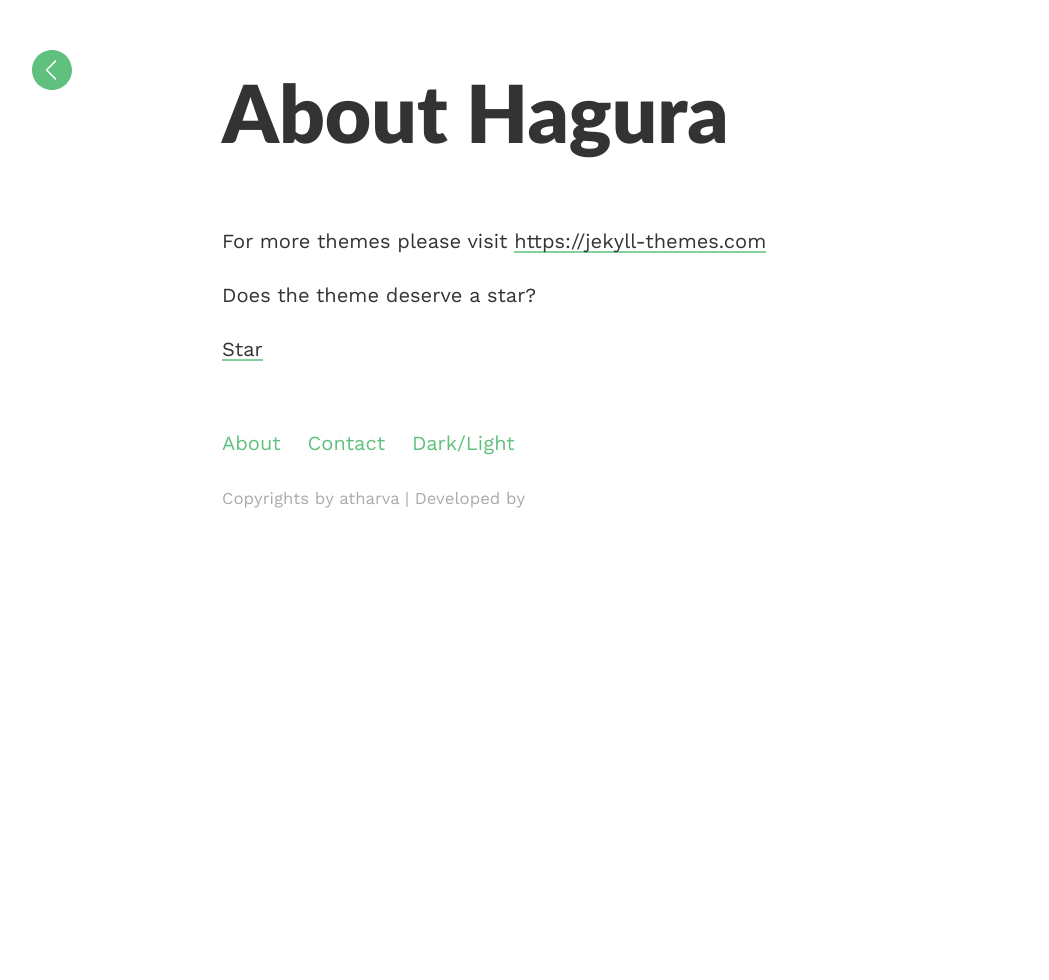
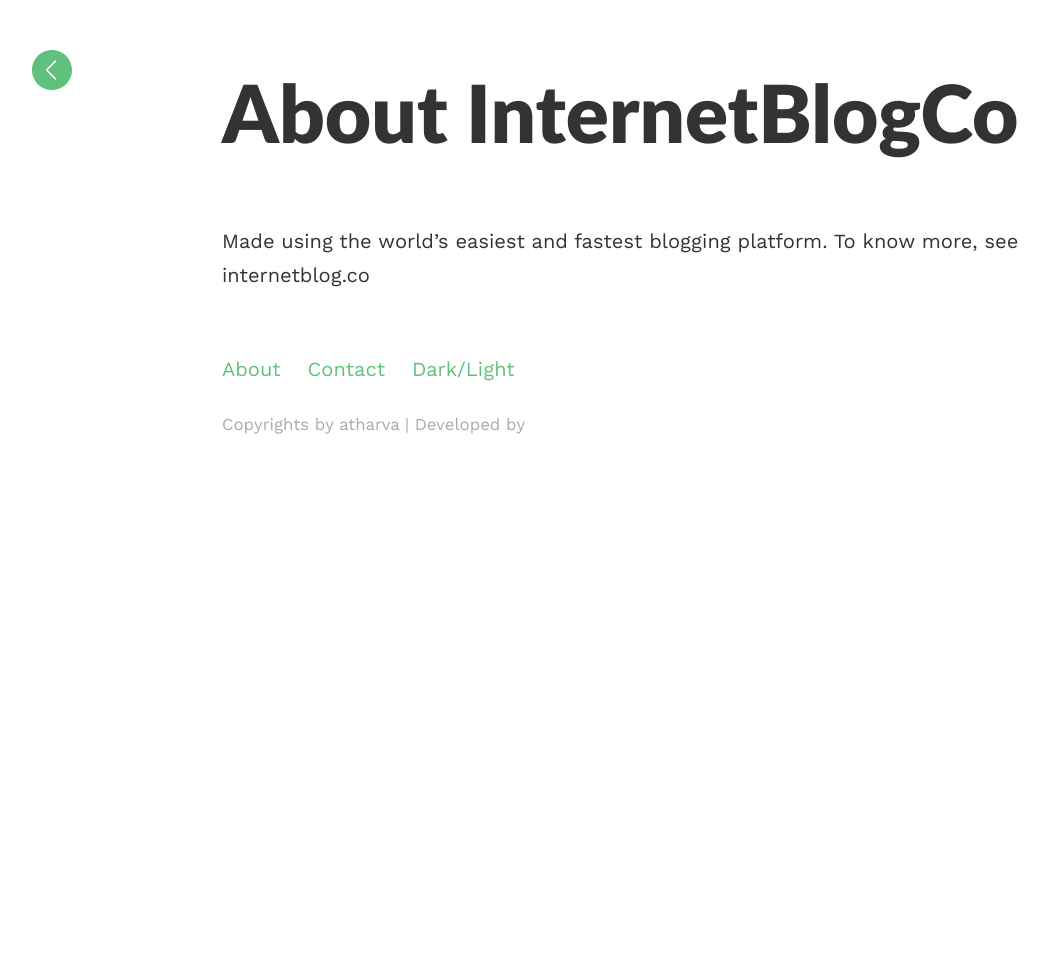
Before and after one commit to MachineUserHallicopter/atharva, a Jekyll site: the page built from _pages/about.md, in a window 1280 px wide. Shown: the whole page, without its empty margins (18-1067 px from the left). Built offline with Jekyll 4.4.1, drawn with Linux system fonts in a browser that asks for light colours.

Commit message:
Update about.md

```diff
--- a/_pages/about.md
+++ b/_pages/about.md
@@ -1,14 +1,8 @@
 ---
-title: About Hagura
+title: About InternetBlogCo
 layout: post
 permalink: /about/
 published: true
 ---
 
-For more themes please visit [https://jekyll-themes.com](https://jekyll-themes.com){: target="_blank"}
-
-Does the theme deserve a star?
-
-<!-- Place this tag where you want the button to render. -->
-<a class="github-button" href="https://github.com/sharu725/hagura" data-icon="octicon-star" data-size="large" data-show-count="true" aria-label="Star sharu725/hagura on GitHub">Star</a>
-<script async defer src="https://buttons.github.io/buttons.js"></script>
+Made using the world's easiest and fastest blogging platform. To know more, see internetblog.co
```
